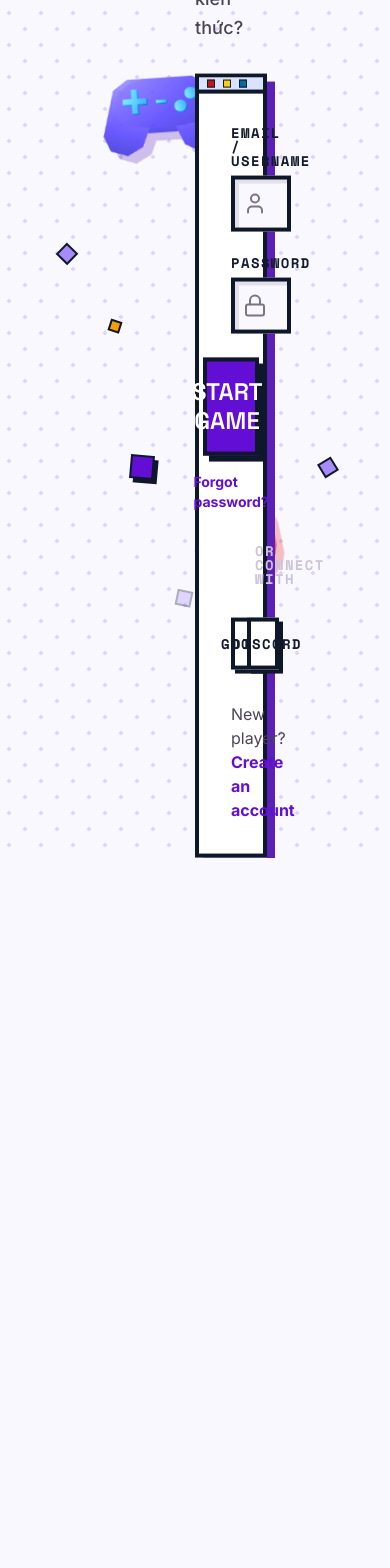
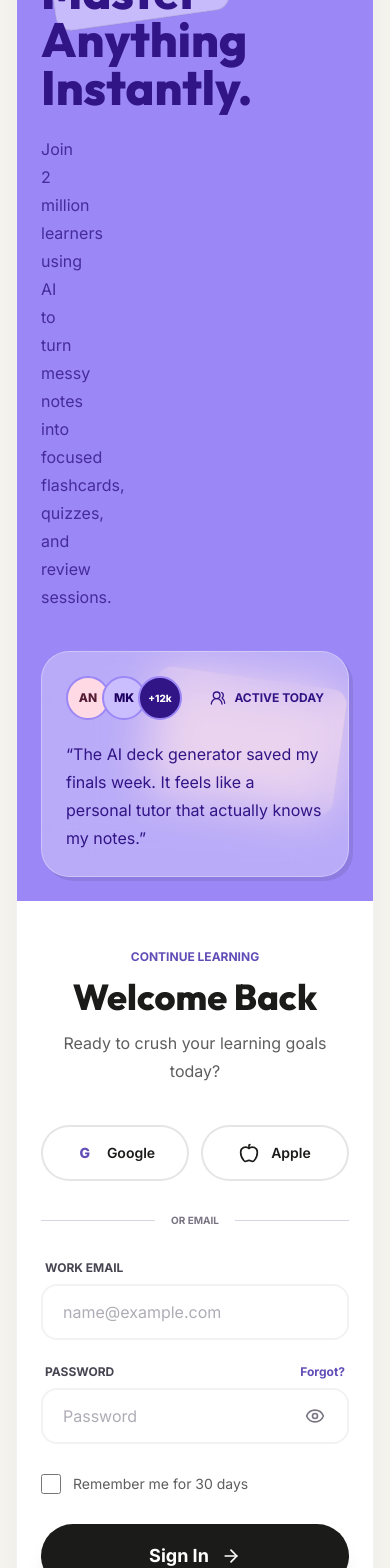
Before and after one commit to nhathuyIT/QuizzyFE, a Next.js app: page /login in a window 390 px wide. Shown: the part 220-1788 px from the top of the page. Before the commit the page ends 1078 px from the top, so only its background shows below. Built offline with nearby package versions, Linux system fonts and the light colour scheme; grey boxes are pictures that could not be loaded.

Commit message:
login page

```diff
--- a/src/app/layout.tsx
+++ b/src/app/layout.tsx
@@ -1,5 +1,5 @@
 import type { Metadata } from "next";
-import { Inter, Space_Grotesk, Space_Mono, Hanken_Grotesk, JetBrains_Mono } from "next/font/google";
+import { Inter, Space_Grotesk, Space_Mono, Hanken_Grotesk, JetBrains_Mono, Outfit } from "next/font/google";
 import { Providers } from "@/providers";
 import "./globals.css";
 
@@ -34,6 +34,12 @@ const jetbrainsMono = JetBrains_Mono({
   display: "swap",
 });
 
+const outfit = Outfit({
+  variable: "--font-outfit",
+  subsets: ["latin"],
+  display: "swap",
+});
+
 export const metadata: Metadata = {
   title: "VOXEL LEARN - AI Learning Platform",
   description: "Level up your brain with AI-powered flashcards and quizzes.",
@@ -45,11 +51,11 @@ export default function RootLayout({
   children: React.ReactNode;
 }>) {
   return (
-    <html lang="en" className={`scroll-smooth ${inter.variable} ${spaceGrotesk.variable} ${spaceMono.variable} ${hankenGrotesk.variable} ${jetbrainsMono.variable}`} data-scroll-behavior="smooth">
+    <html lang="en" className={`scroll-smooth ${inter.variable} ${spaceGrotesk.variable} ${spaceMono.variable} ${hankenGrotesk.variable} ${jetbrainsMono.variable} ${outfit.variable}`} data-scroll-behavior="smooth">
       <head>
         <link href="https://fonts.googleapis.com/css2?family=Material+Symbols+Outlined:wght,FILL@100..700,0..1&display=swap" rel="stylesheet" />
       </head>
-      <body className={`text-on-background font-body-md min-h-screen flex flex-col overflow-x-hidden relative ${inter.variable} ${spaceGrotesk.variable} ${spaceMono.variable} ${hankenGrotesk.variable} ${jetbrainsMono.variable}`}>
+      <body className={`text-on-background font-body-md min-h-screen flex flex-col overflow-x-hidden relative ${inter.variable} ${spaceGrotesk.variable} ${spaceMono.variable} ${hankenGrotesk.variable} ${jetbrainsMono.variable} ${outfit.variable}`}>
         <Providers>{children}</Providers>
       </body>
     </html>
--- a/src/app/login/page.tsx
+++ b/src/app/login/page.tsx
@@ -1,166 +1,351 @@
 "use client";
 
-import React, { useState } from 'react';
-import { User, Lock, ArrowRight, MessageSquare, Loader2 } from 'lucide-react';
-import { useMutation } from '@tanstack/react-query';
-import { authAPI } from '@/services/api';
-import { useRouter } from 'next/navigation';
+import { useEffect, useState, type FormEvent, type PointerEvent } from "react";
+import Link from "next/link";
+import { useRouter } from "next/navigation";
+import { useMutation } from "@tanstack/react-query";
+import { motion, useMotionValue, useSpring } from "framer-motion";
+import {
+  Apple,
+  ArrowRight,
+  BrainCircuit,
+  CheckCircle2,
+  Eye,
+  EyeOff,
+  Loader2,
+  Sparkles,
+  UsersRound,
+} from "lucide-react";
+import { authAPI } from "@/services/api";
+
+const learnerAvatars = [
+  { initials: "AN", className: "bg-[#ffd9e4] text-[#531c34]" },
+  { initials: "MK", className: "bg-[#cabeff] text-[#1d0061]" },
+];
 
 export default function LoginPage() {
   const router = useRouter();
-  const [email, setEmail] = useState('');
-  const [password, setPassword] = useState('');
-  const [errorMsg, setErrorMsg] = useState('');
+  const [email, setEmail] = useState("");
+  const [password, setPassword] = useState("");
+  const [errorMsg, setErrorMsg] = useState("");
+  const [isPasswordVisible, setIsPasswordVisible] = useState(false);
+  const [isSuccessOpen, setIsSuccessOpen] = useState(false);
+  const cardX = useMotionValue(0);
+  const cardY = useMotionValue(0);
+  const smoothX = useSpring(cardX, { stiffness: 120, damping: 18 });
+  const smoothY = useSpring(cardY, { stiffness: 120, damping: 18 });
 
   const loginMutation = useMutation({
-    mutationFn: () => authAPI.login({ email, password }),
+    mutationFn: () => authAPI.login({ email: email.trim(), password }),
     onSuccess: (response) => {
       if (response?.data?.accessToken) {
-        localStorage.setItem('accessToken', response.data.accessToken);
-        router.push('/home');
+        localStorage.setItem("accessToken", response.data.accessToken);
+        setIsSuccessOpen(true);
       } else {
-        setErrorMsg('Invalid response from server.');
+        setErrorMsg("Invalid response from server.");
       }
     },
-    onError: (error: any) => {
-      setErrorMsg(error.message || 'Login failed.');
+    onError: (error: unknown) => {
+      setErrorMsg(error instanceof Error ? error.message : "Login failed.");
     },
   });
 
-  const handleLogin = (e: React.FormEvent) => {
-    e.preventDefault();
-    setErrorMsg('');
-    if (!email || !password) {
-      setErrorMsg('Please enter email and password.');
+  useEffect(() => {
+    if (!isSuccessOpen) return;
+
+    const timeout = window.setTimeout(() => router.push("/home"), 1200);
+    return () => window.clearTimeout(timeout);
+  }, [isSuccessOpen, router]);
+
+  function handleSubmit(event: FormEvent<HTMLFormElement>) {
+    event.preventDefault();
+    setErrorMsg("");
+
+    if (!email.trim() || !password) {
+      setErrorMsg("Please enter email and password.");
       return;
     }
+
     loginMutation.mutate();
-  };
+  }
+
+  function handlePointerMove(event: PointerEvent<HTMLDivElement>) {
+    const rect = event.currentTarget.getBoundingClientRect();
+    const x = (event.clientX - rect.left - rect.width / 2) / 28;
+    const y = (event.clientY - rect.top - rect.height / 2) / 28;
+
+    cardX.set(x);
+    cardY.set(y);
+  }
+
+  function resetFloatingCard() {
+    cardX.set(0);
+    cardY.set(0);
+  }
 
   return (
-    <div className="bg-background min-h-screen flex items-center justify-center relative overflow-hidden pixel-bg font-body-md text-on-background">
-      {/* Floating Background Elements */}
-      <div className="absolute inset-0 pointer-events-none overflow-hidden">
-        {/* Embers and Stars */}
-        <div className="pixel-star" style={{ left: '15%', animationDuration: '15s', animationDelay: '0s' }}></div>
-        <div className="pixel-ember" style={{ left: '28%', animationDuration: '12s', animationDelay: '2s' }}></div>
-        <div className="pixel-star" style={{ left: '45%', animationDuration: '18s', animationDelay: '5s' }}></div>
-        <div className="pixel-ember" style={{ left: '65%', animationDuration: '14s', animationDelay: '1s' }}></div>
-        <div className="pixel-star" style={{ left: '82%', animationDuration: '16s', animationDelay: '3s' }}></div>
-        <div className="pixel-ember" style={{ left: '92%', animationDuration: '20s', animationDelay: '7s' }}></div>
-        <div className="pixel-star" style={{ left: '5%', animationDuration: '19s', animationDelay: '9s' }}></div>
-        <div className="pixel-ember" style={{ left: '55%', animationDuration: '13s', animationDelay: '4s' }}></div>
-        <img alt="Gamepad" className="absolute top-1/4 left-1/4 w-32 h-32 opacity-90 animate-float-gamepad drop-shadow-[8px_8px_0_rgba(91,33,182,0.3)]" src="/gamepad.png" />
-        <img alt="Flame" className="absolute bottom-1/4 right-1/4 w-28 h-28 opacity-90 animate-float-flame drop-shadow-[8px_8px_0_rgba(220,38,38,0.3)]" src="/flame.png" />
-        {/* Decorative Pixels */}
-        <div className="absolute top-1/3 right-1/3 w-4 h-4 bg-accent-yellow border-2 border-border-dark shadow-[4px_4px_0_0_#0F172A] animate-float"></div>
-        <div className="absolute bottom-1/3 left-1/3 w-6 h-6 bg-primary border-2 border-border-dark shadow-[4px_4px_0_0_#0F172A] animate-float-delayed"></div>
-      </div>
+    <main className="flex min-h-screen items-start justify-center bg-[#fbf9f4] p-4 text-[#1b1c19] md:p-8">
+      <section className="grid min-h-[760px] w-full max-w-[1280px] overflow-hidden rounded-[32px] border border-black/5 bg-white shadow-[0_20px_60px_rgba(0,0,0,0.08)] lg:grid-cols-2">
+        <div
+          className="relative flex min-h-[520px] flex-col justify-between overflow-hidden bg-[#9b87f5] p-6 sm:p-10 lg:min-h-full"
+          onPointerLeave={resetFloatingCard}
+          onPointerMove={handlePointerMove}
+        >
+          <div className="absolute left-8 top-28 h-28 w-44 rotate-[-8deg] rounded-2xl border border-black/10 bg-[#e6deff]/60" />
+          <div className="absolute bottom-24 right-8 h-32 w-48 rotate-[8deg] rounded-2xl border border-black/10 bg-[#ffd9e4]/70" />
+          <div className="absolute right-16 top-12 hidden h-20 w-28 rotate-[14deg] rounded-2xl border border-black/10 bg-[#f5d547]/80 md:block" />
 
-      {/* Login Container */}
-      <div className="relative z-10 w-full max-w-md px-margin-mobile md:px-0 container-float">
-        {/* Logo Area */}
-        <div className="text-center mb-8">
-          <h1 className="font-headline-xl text-headline-xl text-primary drop-shadow-[4px_4px_0_#5B21B6] mb-2 tracking-tighter">QUIZZY</h1>
-          <p className="font-body-lg text-body-lg text-on-surface-variant font-medium">Sẵn sàng để thăng cấp kiến thức?</p>
+          <div className="relative z-10">
+            <Link className="mb-12 inline-flex items-center gap-3" href="/">
+              <span className="flex h-11 w-11 items-center justify-center rounded-2xl bg-[#1b1c19] text-white">
+                <BrainCircuit aria-hidden="true" className="h-6 w-6" />
+              </span>
+              <span className="[font-family:var(--font-outfit)] text-2xl font-extrabold tracking-normal">
+                Quizzy AI
+              </span>
+            </Link>
+
+            <p className="mb-5 inline-flex items-center gap-2 rounded-full border border-black/10 bg-white/25 px-4 py-2 text-xs font-bold uppercase tracking-normal text-[#1d0061]">
+              <Sparkles aria-hidden="true" className="h-4 w-4" />
+              AI-powered study decks
+            </p>
+
+            <h1 className="[font-family:var(--font-outfit)] text-5xl font-extrabold leading-none tracking-normal text-[#311485] sm:text-6xl lg:text-7xl">
+              Master
+              <br />
+              Anything
+              <br />
+              Instantly.
+            </h1>
+
+            <p className="mt-6 max-w-md text-base leading-7 text-[#311485]/80 sm:text-lg">
+              Join 2 million learners using AI to turn messy notes into focused flashcards,
+              quizzes, and review sessions.
+            </p>
+          </div>
+
+          <motion.div
+            className="relative z-10 mt-10 max-w-[460px] rounded-[28px] border border-white/30 bg-white/30 p-6 shadow-[4px_4px_0_rgba(0,0,0,0.08)] backdrop-blur-xl sm:p-8"
+            style={{ x: smoothX, y: smoothY }}
+          >
+            <div className="mb-5 flex items-center justify-between gap-4">
+              <div className="flex items-center">
+                {learnerAvatars.map((avatar) => (
+                  <span
+                    className={`-ml-2 first:ml-0 flex h-11 w-11 items-center justify-center rounded-full border-2 border-[#9b87f5] text-xs font-extrabold ${avatar.className}`}
+                    key={avatar.initials}
+                  >
+                    {avatar.initials}
+                  </span>
+                ))}
+                <span className="-ml-2 flex h-11 w-11 items-center justify-center rounded-full border-2 border-[#9b87f5] bg-[#311485] text-[10px] font-extrabold text-white">
+                  +12k
+                </span>
+              </div>
+              <span className="inline-flex items-center gap-2 text-xs font-bold uppercase tracking-normal text-[#311485]">
+                <UsersRound aria-hidden="true" className="h-4 w-4" />
+                Active Today
+              </span>
+            </div>
+            <p className="text-base leading-7 text-[#311485]">
+              &ldquo;The AI deck generator saved my finals week. It feels like a personal
+              tutor that actually knows my notes.&rdquo;
+            </p>
+          </motion.div>
         </div>
 
-        {/* Main Card */}
-        <div className="bg-surface-white border-[4px] border-border-dark shadow-[8px_8px_0_0_#5B21B6] p-8 relative">
-          {/* Top decorative bar */}
-          <div className="absolute top-0 left-0 w-full h-4 bg-surface-variant border-b-[4px] border-border-dark flex items-center px-2 space-x-2">
-            <div className="w-2 h-2 bg-error border border-border-dark"></div>
-            <div className="w-2 h-2 bg-accent-yellow border border-border-dark"></div>
-            <div className="w-2 h-2 bg-tertiary-container border border-border-dark"></div>
-          </div>
+        <div className="flex items-center justify-center bg-white px-6 py-12 sm:px-10 lg:px-14">
+          <div className="w-full max-w-[440px]">
+            <header className="mb-10 text-center lg:text-left">
+              <p className="mb-3 text-xs font-bold uppercase tracking-normal text-[#614db7]">
+                Continue learning
+              </p>
+              <h2 className="[font-family:var(--font-outfit)] text-4xl font-extrabold tracking-normal text-[#1b1c19]">
+                Welcome Back
+              </h2>
+              <p className="mt-3 text-base leading-7 text-[#5f5e5e]">
+                Ready to crush your learning goals today?
+              </p>
+            </header>
 
-          <form className="space-y-6 mt-4" onSubmit={handleLogin}>
-            {errorMsg && (
-              <div className="bg-error/10 border-2 border-error text-error p-3 font-body-md font-bold mb-4">
-                {errorMsg}
-              </div>
-            )}
-            {/* Email Input */}
-            <div className="space-y-2">
-              <label className="block font-label-caps text-label-caps text-on-surface uppercase" htmlFor="email">
-                Email / Username
-              </label>
-              <div className="relative">
-                <User className="absolute left-3 top-1/2 -translate-y-1/2 text-outline w-6 h-6" />
+            <div className="mb-8 grid grid-cols-2 gap-3 sm:gap-4">
+              <button
+                className="flex h-14 items-center justify-center gap-3 rounded-full border-2 border-black/10 bg-white px-4 text-sm font-semibold text-[#1b1c19] transition hover:bg-[#f5f3ee] focus:outline-none focus:ring-4 focus:ring-[#9b87f5]/20"
+                type="button"
+              >
+                <span className="flex h-5 w-5 items-center justify-center rounded-full text-sm font-extrabold text-[#614db7]">
+                  G
+                </span>
+                Google
+              </button>
+              <button
+                className="flex h-14 items-center justify-center gap-3 rounded-full border-2 border-black/10 bg-white px-4 text-sm font-semibold text-[#1b1c19] transition hover:bg-[#f5f3ee] focus:outline-none focus:ring-4 focus:ring-[#9b87f5]/20"
+                type="button"
+              >
+                <Apple aria-hidden="true" className="h-5 w-5" />
+                Apple
+              </button>
+            </div>
+
+            <div className="mb-8 flex items-center gap-4">
+              <span className="h-px flex-1 bg-[#c9c4d4]/70" />
+              <span className="text-[10px] font-bold uppercase tracking-normal text-[#797583]">
+                Or Email
+              </span>
+              <span className="h-px flex-1 bg-[#c9c4d4]/70" />
+            </div>
+
+            <form className="space-y-6" onSubmit={handleSubmit}>
+              {errorMsg && (
+                <p
+                  aria-live="polite"
+                  className="rounded-2xl border border-[#ba1a1a]/20 bg-[#ffdad6] px-4 py-3 text-sm font-semibold text-[#93000a]"
+                >
+                  {errorMsg}
+                </p>
+              )}
+
+              <div className="space-y-2">
+                <label
+                  className="ml-1 block text-xs font-bold uppercase tracking-normal text-[#484552]"
+                  htmlFor="email"
+                >
+                  Work Email
+                </label>
                 <input
-                  className="w-full bg-surface border-[4px] border-border-dark p-3 pl-10 font-body-md text-on-surface focus:outline-none focus:border-primary voxel-input-shadow transition-colors"
+                  autoComplete="email"
+                  className="h-14 w-full rounded-2xl border-2 border-black/5 bg-white px-5 text-base text-[#1b1c19] transition placeholder:text-[#797583]/60 focus:border-[#9b87f5] focus:outline-none focus:ring-4 focus:ring-[#9b87f5]/20"
+                  disabled={loginMutation.isPending}
                   id="email"
-                  placeholder="player@voxel.edu"
+                  name="email"
+                  onChange={(event) => setEmail(event.target.value)}
+                  placeholder="name@example.com"
                   type="email"
                   value={email}
-                  onChange={(e) => setEmail(e.target.value)}
-                  disabled={loginMutation.isPending}
                 />
               </div>
-            </div>
 
-            {/* Password Input */}
-            <div className="space-y-2">
-              <label className="block font-label-caps text-label-caps text-on-surface uppercase" htmlFor="password">
-                Password
+              <div className="space-y-2">
+                <div className="flex items-center justify-between px-1">
+                  <label
+                    className="block text-xs font-bold uppercase tracking-normal text-[#484552]"
+                    htmlFor="password"
+                  >
+                    Password
+                  </label>
+                  <Link
+                    className="text-xs font-bold text-[#614db7] transition hover:text-[#49339d]"
+                    href="/forgot-password"
+                  >
+                    Forgot?
+                  </Link>
+                </div>
+                <div className="relative">
+                  <input
+                    autoComplete="current-password"
+                    className="h-14 w-full rounded-2xl border-2 border-black/5 bg-white px-5 pr-14 text-base text-[#1b1c19] transition placeholder:text-[#797583]/60 focus:border-[#9b87f5] focus:outline-none focus:ring-4 focus:ring-[#9b87f5]/20"
+                    disabled={loginMutation.isPending}
+                    id="password"
+                    name="password"
+                    onChange={(event) => setPassword(event.target.value)}
+                    placeholder="Password"
+                    type={isPasswordVisible ? "text" : "password"}
+                    value={password}
+                  />
+                  <button
+                    aria-label={isPasswordVisible ? "Hide password" : "Show password"}
+                    className="absolute right-4 top-1/2 flex h-9 w-9 -translate-y-1/2 items-center justify-center rounded-full text-[#797583] transition hover:bg-[#f5f3ee] hover:text-[#1b1c19] focus:outline-none focus:ring-4 focus:ring-[#9b87f5]/20"
+                    onClick={() => setIsPasswordVisible((value) => !value)}
+                    type="button"
+                  >
+                    {isPasswordVisible ? (
+                      <EyeOff aria-hidden="true" className="h-5 w-5" />
+                    ) : (
+                      <Eye aria-hidden="true" className="h-5 w-5" />
+                    )}
+                  </button>
+                </div>
+              </div>
+
+              <label className="flex items-center gap-3 py-1 text-sm leading-6 text-[#5f5e5e]">
+                <input
+                  className="h-5 w-5 rounded border-2 border-black/10 accent-[#614db7]"
+                  name="remember"
+                  type="checkbox"
+                />
+                Remember me for 30 days
               </label>
-              <div className="relative">
-                <Lock className="absolute left-3 top-1/2 -translate-y-1/2 text-outline w-6 h-6" />
-                <input
-                  className="w-full bg-surface border-[4px] border-border-dark p-3 pl-10 font-body-md text-on-surface focus:outline-none focus:border-primary voxel-input-shadow transition-colors"
-                  id="password"
-                  placeholder="••••••••"
-                  type="password"
-                  value={password}
-                  onChange={(e) => setPassword(e.target.value)}
-                  disabled={loginMutation.isPending}
-                />
-              </div>
-            </div>
 
-            {/* Submit Button & Forgot Password */}
-            <div className="flex flex-col items-center gap-4">
               <button
-                className="w-full bg-primary text-on-primary font-headline-md text-headline-md py-4 px-6 border-[4px] border-border-dark shadow-[6px_6px_0_0_#0F172A] hover:translate-x-[2px] hover:translate-y-[2px] hover:shadow-[4px_4px_0_0_#0F172A] active:translate-x-[6px] active:translate-y-[6px] active:shadow-none transition-all flex items-center justify-center space-x-2 group disabled:opacity-70 disabled:pointer-events-none"
+                className="group flex h-16 w-full items-center justify-center gap-3 rounded-full bg-[#1b1c19] px-6 text-lg font-bold text-white shadow-xl shadow-black/10 transition hover:-translate-y-px hover:bg-[#30312e] focus:outline-none focus:ring-4 focus:ring-[#9b87f5]/25 active:translate-y-0 disabled:pointer-events-none disabled:opacity-70"
+                disabled={loginMutation.isPending}
                 type="submit"
-                disabled={loginMutation.isPending}
               >
-                <span>{loginMutation.isPending ? 'CONNECTING...' : 'START GAME'}</span>
+                {loginMutation.isPending ? "Signing In..." : "Sign In"}
                 {loginMutation.isPending ? (
-                  <Loader2 className="animate-spin w-6 h-6 ml-2" />
+                  <Loader2 aria-hidden="true" className="h-5 w-5 animate-spin" />
                 ) : (
-                  <ArrowRight className="group-hover:translate-x-1 transition-transform w-6 h-6" />
+                  <ArrowRight
+                    aria-hidden="true"
+                    className="h-5 w-5 transition group-hover:translate-x-0.5"
+                  />
                 )}
               </button>
-              <a className="font-body-md text-sm text-primary hover:underline font-bold" href="#">Forgot password?</a>
+            </form>
+
+            <footer className="mt-10 text-center text-base text-[#5f5e5e]">
+              Don&apos;t have an account?
+              <Link
+                className="ml-1 font-bold text-[#1b1c19] transition hover:text-[#614db7]"
+                href="/register"
+              >
+                Create an account
+              </Link>
+            </footer>
+          </div>
+        </div>
+      </section>
+
+      {isSuccessOpen && (
+        <motion.div
+          animate={{ opacity: 1 }}
+          aria-modal="true"
+          className="fixed inset-0 z-50 flex items-center justify-center bg-[#1b1c19]/40 p-4 backdrop-blur-md"
+          initial={{ opacity: 0 }}
+          role="dialog"
+        >
+          <motion.div
+            animate={{ scale: 1, y: 0 }}
+            className="flex w-full max-w-sm flex-col items-center rounded-[32px] border border-black/5 bg-[#fbf9f4] p-8 text-center shadow-2xl"
+            initial={{ scale: 0.96, y: 12 }}
+          >
+            <div className="mb-6 flex h-20 w-20 items-center justify-center rounded-full bg-[#e6deff] text-[#311485]">
+              <CheckCircle2 aria-hidden="true" className="h-10 w-10" />
             </div>
-          </form>
-
-          {/* Divider */}
-          <div className="my-8 flex items-center space-x-4">
-            <div className="flex-1 h-[4px] bg-border-dark"></div>
-            <span className="font-label-caps text-label-caps text-outline-variant px-2">OR CONNECT WITH</span>
-            <div className="flex-1 h-[4px] bg-border-dark"></div>
-          </div>
-
-          {/* Social Logins */}
-          <div className="grid grid-cols-2 gap-4">
-            <button className="bg-surface-white border-[4px] border-border-dark p-3 shadow-[4px_4px_0_0_#0F172A] hover:translate-x-[2px] hover:translate-y-[2px] hover:shadow-[2px_2px_0_0_#0F172A] active:translate-x-[4px] active:translate-y-[4px] active:shadow-none transition-all flex items-center justify-center font-label-caps text-label-caps space-x-2 group">
-              <img alt="Google" className="w-5 h-5 grayscale group-hover:grayscale-0" src="https://lh3.googleusercontent.com/aida-public/AB6AXuCN4528k7kw4qgjWUFzOGclf6UC0QWYmr90BpLi8PLX1crwGgmD4YO_yIuaYbSDKCs33ss0KaBJ53n-G3P4OI7m80IiStJu8dIDYfru64kxgRmgLEJRDBFNE4qyPS0QkUK_yKaGkYKFC94io48dY4nDA68nunpmwOZCMdSB_I0WVTs3kGSQ5z1QQobo_5b08CMcHcIjBM2VRzVuJGY8_k6EsN4VG-_TDLSgcwaX1_2DbKkY4Jy6A1EFER81W7K_dDUZrCIc9TwOocI" />
-              <span>GOOGLE</span>
+            <h3 className="[font-family:var(--font-outfit)] text-2xl font-bold tracking-normal text-[#1b1c19]">
+              Welcome Back!
+            </h3>
+            <p className="mt-3 text-base leading-7 text-[#5f5e5e]">
+              Launching your personalized study dashboard...
+            </p>
+            <div className="mt-7 h-3 w-full overflow-hidden rounded-full bg-[#e4e2dd]">
+              <motion.div
+                animate={{ width: "100%" }}
+                className="h-full rounded-full bg-[#614db7]"
+                initial={{ width: "0%" }}
+                transition={{ duration: 1.2, ease: "easeOut" }}
+              />
+            </div>
+            <button
+              className="mt-6 text-sm font-bold text-[#614db7] transition hover:text-[#49339d]"
+              onClick={() => setIsSuccessOpen(false)}
+              type="button"
+            >
+              Stay on login
             </button>
-            <button className="bg-surface-white border-[4px] border-border-dark p-3 shadow-[4px_4px_0_0_#0F172A] hover:translate-x-[2px] hover:translate-y-[2px] hover:shadow-[2px_2px_0_0_#0F172A] active:translate-x-[4px] active:translate-y-[4px] active:shadow-none transition-all flex items-center justify-center font-label-caps text-label-caps space-x-2">
-              <MessageSquare className="text-[#5865F2] w-5 h-5 fill-current" />
-              <span>DISCORD</span>
-            </button>
-          </div>
-
-          {/* Signup Link */}
-          <p className="text-center mt-8 font-body-md text-on-surface-variant">
-            New player? <a className="text-primary font-bold hover:underline" href="#">Create an account</a>
-          </p>
-        </div>
-      </div>
-    </div>
+          </motion.div>
+        </motion.div>
+      )}
+    </main>
   );
 }
```
Also changed, not shown: src/app/(auth)/forgot-password/page.tsx (added, +8 -0 lines), src/app/(auth)/layout.tsx (added, +7 -0 lines), src/app/(auth)/register/page.tsx (added, +8 -0 lines), 1 other file (tests, documents, lock files or other folders).
